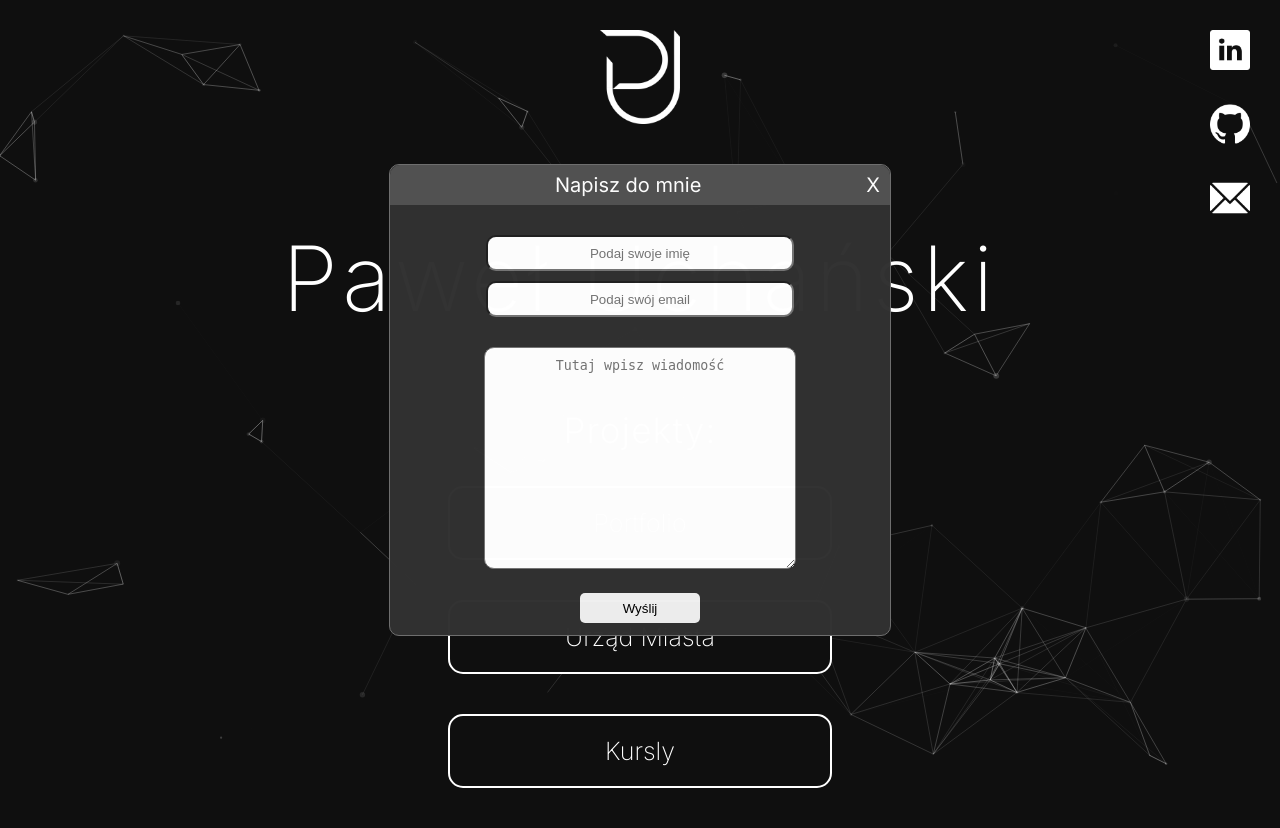
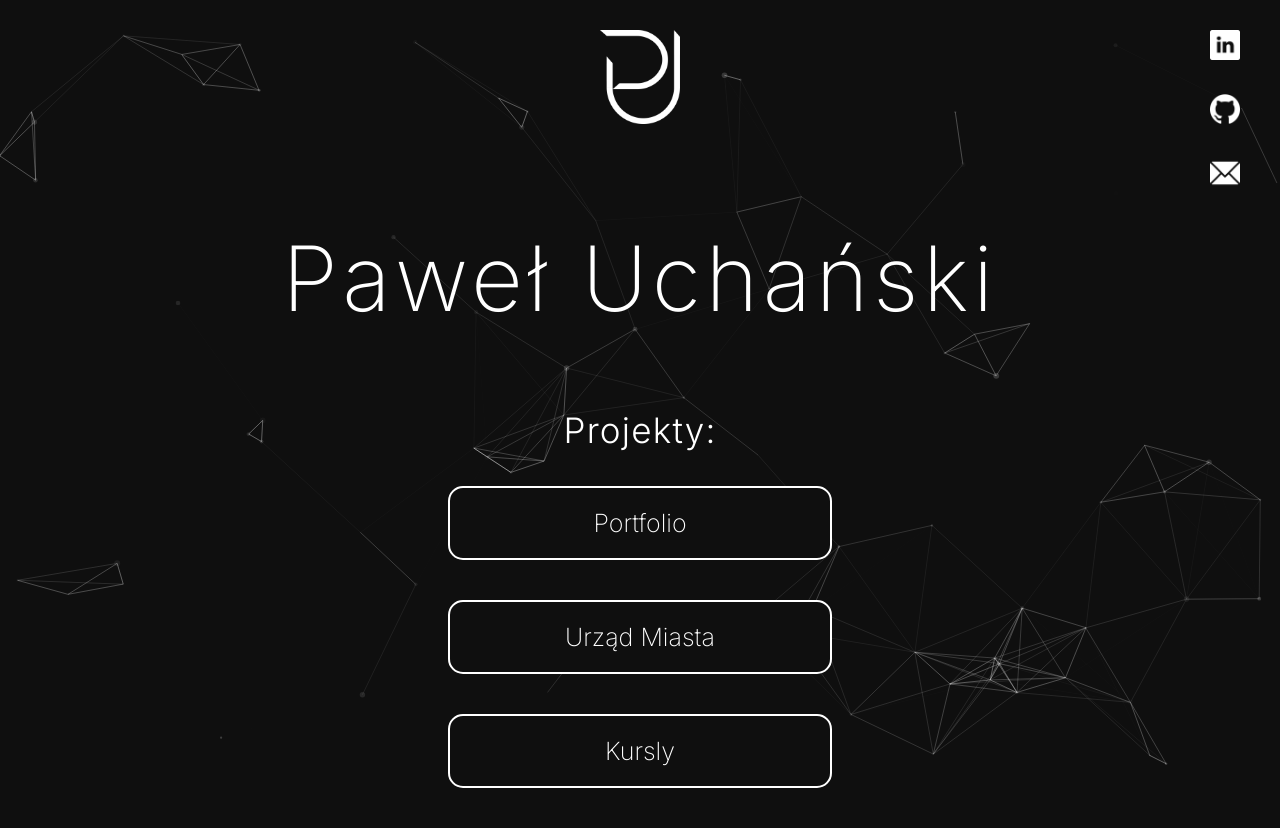
Before and after one commit to Pawelele/Main-site, a PHP site: page / in a window 1280 px wide. Run offline with PHP 8.4, Linux system fonts and the light colour scheme.

Commit message:
add js for contact popup

```diff
--- a/index.html
+++ b/index.html
@@ -18,6 +18,7 @@
         <script src="js/particles.js" defer></script>
         <script src="https://cdn.jsdelivr.net/particles.js/2.0.0/particles.min.js"></script>
         <!-- Particles end -->
+        <script src="js/popup.js" defer></script>
 
     </head>
 
@@ -42,7 +43,7 @@
         <div class="menu">
             <a href="https://linkedin.com/in/pawel-uchanski" target="_blank"><img src="img/linkedin.png"></a>
             <a href="https://github.com/Pawelele" target="_blank"><img src="img/github.png"></a>
-            <a href="#"><img src="img/email.png"></a>
+            <img src="img/email.png" id="send_message">
         </div>
 
         <div class="site">
--- /dev/null
+++ b/js/popup.js
@@ -0,0 +1,23 @@
+let icon = document.querySelector("#send_message");
+let popup = document.querySelector(".contact-popup");
+let exit = document.querySelector("#x");
+
+let opened = false;
+
+icon.addEventListener("click",function(){
+    if(opened == false)
+    {
+        popup.style.display = "block";
+        opened = true;
+    }
+    else
+    {
+        popup.style.display = "none";
+        opened = false;
+    }
+});
+
+exit.addEventListener("click", function(){
+    popup.style.display = "none";
+    opened = false;
+});
--- a/style.css
+++ b/style.css
@@ -17,7 +17,7 @@ body
 }
 .menu img
 {
-    width: 40px;
+    width: 30px;
 }
 .menu img:hover
 {
@@ -115,6 +115,7 @@ a:visited
     border-radius: 10px;
     opacity: 0.99;
     text-align: center;
+    display:none;
 }
 .contact-up
 {
@@ -132,11 +133,13 @@ a:visited
 {
     float: right;
     margin-right: 10px;
+    cursor:grab;
 }
 .input
 {
     width: 300px;
     height: 30px;
+    border: none;
     border-radius: 10px;
     margin-bottom: 10px;
     text-align: center;
@@ -146,17 +149,20 @@ a:visited
     margin-top: 20px;
     height: 200px;
     width: 290px;
+    border: none;
     border-radius: 10px;
     text-align: center;
     padding: 10px;
 }
 #send_submit
 {
-    height: 30px;
-    width: 120px;
-    margin-top: 20px;
+    height: 40px;
+    width: 140px;
+    margin-top: 15px;
     border-radius: 5px;
     border: none;
+    font-size: 16px;
+    font-weight: 500;
 }
 /* popup end */
 
@@ -164,11 +170,18 @@ a:visited
 @media (max-width: 575px)
 {
     .button
-{
-    min-width: 340px;
-    max-width: 400px;
-}
-}
+    {
+        min-width: 340px;
+        max-width: 400px;
+    }
+    .contact-popup
+    {
+        width: 350px;
+    }
+    .contact-up
+    {
+        width: 350px;
+    }
 
 @media (max-width: 450px)
 {
```
